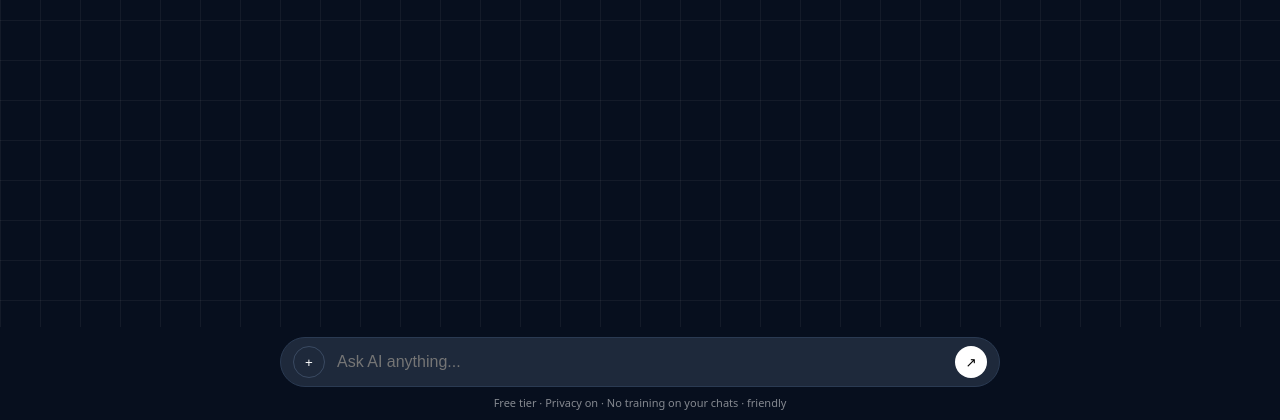
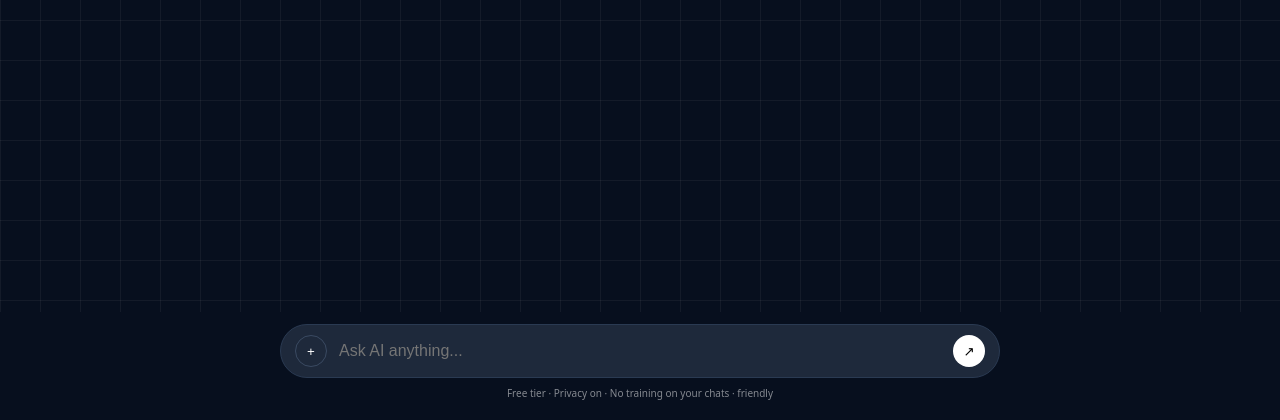
Before and after one commit to olajidetimileyinsamson-spec/titech-ai, a Flask app: page / in a window 1280 px wide. Shown: the part 380-800 px from the top of the page. Run offline with Flask 3, Linux system fonts and the light colour scheme.

Commit message:
Update index.html

```diff
--- a/templates/index.html
+++ b/templates/index.html
@@ -24,12 +24,12 @@ body{margin:0;background:#070f1e;color:#fff;font-family:system-ui;display:flex;f
 #chat{flex:1;overflow-y:auto;padding:16px;padding-bottom:120px;display:flex;flex-direction:column;gap:12px}
 .user-msg{max-width:78%;align-self:flex-end;background:#1e293b;padding:10px 14px;border-radius:16px}
 .ai-msg{max-width:85%;align-self:flex-start;background:#0f1f3a;padding:10px 14px;border-radius:16px;position:relative}
-.ai-msg img{max-width:100%;border-radius:12px;margin-top:8px}
+.ai-msg img{max-width:100%;max-height:50vh;object-fit:contain;border-radius:12px;margin-top:8px;display:block}
 .copy-btn{position:absolute;top:8px;right:8px;font-size:11px;padding:4px 8px;border-radius:8px;border:none;background:#1e293b;color:#fff;cursor:pointer}
-.bottom-wrap{position:fixed;bottom:0;left:0;right:0;padding:10px 12px;padding-bottom:calc(10px + env(safe-area-inset-bottom));background:#070f1e;display:flex;flex-direction:column;align-items:center;gap:8px;z-index:99}
-.input-bar{display:flex !important;flex-direction:row !important;align-items:center;gap:10px;background:#1e293b;border:1px solid #2a3a52;border-radius:28px;padding:8px 12px;width:100%;max-width:720px;box-sizing:border-box}
+.bottom-wrap{position:fixed;bottom:0;left:0;right:0;padding:12px 12px;padding-bottom:calc(20px + env(safe-area-inset-bottom));background:#070f1e;display:flex;flex-direction:column;align-items:center;gap:8px;z-index:999}
+.input-bar{display:flex !important;flex-direction:row !important;align-items:center;gap:10px;background:#1e293b;border:1px solid #2a3a52;border-radius:30px;padding:10px 14px;width:94% !important;max-width:720px;min-height:48px;box-sizing:border-box}
 .input-bar input{flex:1;min-width:0;background:transparent;border:none;outline:none;color:#fff;font-size:16px}
-.small{font-size:11px;text-align:center;opacity:.5}
+.small{font-size:10px;text-align:center;opacity:.5;padding:0 10px}
 #modalBg{display:none;position:fixed;inset:0;background:rgba(0,0,0,.6);z-index:98}
 #modal{display:none;position:fixed;top:50%;left:50%;transform:translate(-50%,-50%);background:#0f1f3a;padding:20px;border-radius:16px;z-index:99;width:90%;max-width:340px}
 #greet{position:fixed;top:20px;left:50%;transform:translateX(-50%);background:#1e293b;padding:8px 14px;border-radius:20px;font-size:13px;z-index:100}
```
